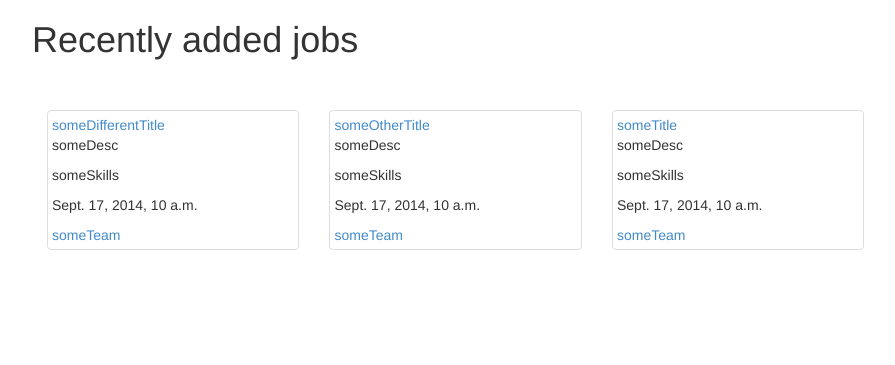
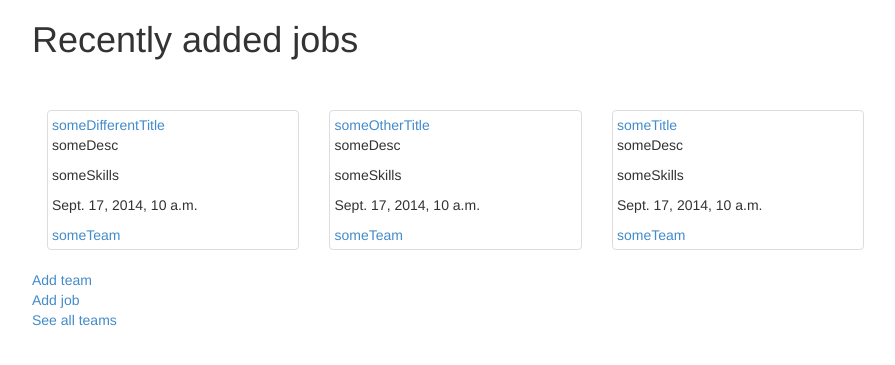
Before and after one commit to c-j-j/Community_Project, a Django app: page / in a window 1280 px wide. Shown: the top 365 px of the page, without its empty margins (38-933 px from the left). Run offline with Django 3.2, Linux system fonts and the light colour scheme; data comes from the database, SQL or seed files in the repository; some libraries are stand-ins or nearby versions.

Commit message:
Basic list views are created, and create a job view created too.
Made a start on integrating user authentication

```diff
--- a/apps/jobs/admin.py
+++ b/apps/jobs/admin.py
@@ -1,4 +1,5 @@
 from django.contrib import admin
+
 from apps.jobs.models import Job, Team
 
 
--- a/apps/jobs/models.py
+++ b/apps/jobs/models.py
@@ -16,9 +16,15 @@ class Team(models.Model):
     def __unicode__(self):
         return self.name
 
+    def __str__(self):
+        return self.name
+
     def save(self, *args, **kwargs):
         self.slug = slugify(self.name + self.location)
         super(Team, self).save(*args, **kwargs)
+
+    def get_absolute_url(self):
+        return reverse('jobs:team_detail', args=[self.slug])
 
 
 class Job(models.Model):
@@ -37,3 +43,6 @@ class Job(models.Model):
 
     def __unicode__(self):
         return self.title
+
+    def get_absolute_url(self):
+        return reverse('jobs:job_detail', args=[self.pk])
--- a/apps/jobs/urls.py
+++ b/apps/jobs/urls.py
@@ -1,8 +1,14 @@
 from django.conf.urls import patterns, url
+from django.contrib.auth.decorators import login_required
+
 from apps.jobs import views
+
 
 urlpatterns = patterns('',
                        url(r'^$', views.IndexView.as_view(), name='index'),
-                       url(r'^jobs/(?P<pk>\d+)/$',views.JobView.as_view(), name='detail'),
-                       url(r'^team/(?P<slug>[-\w]+)/$',views.TeamView.as_view(), name='team'),
+                       url(r'^jobs/(?P<pk>\d+)/$', views.JobView.as_view(), name='job_detail'),
+                       url(r'^team/(?P<slug>.*)/$', views.TeamView.as_view(), name='team_detail'),
+                       url(r'^teams/$', views.TeamList.as_view(), name='team_list'),
+                       url(r'^team/add_team', views.CreateTeamView.as_view(), name='add_team'),
+                       url(r'^team/add_job', login_required(views.CreateJobView.as_view()), name='add_job'),
 )
--- a/apps/jobs/views.py
+++ b/apps/jobs/views.py
@@ -1,7 +1,7 @@
-from django.shortcuts import render, render_to_response, get_object_or_404
-from django.template import RequestContext
+from django.contrib.auth.decorators import login_required
+from django.utils.decorators import method_decorator
 from django.views import generic
-from django.views.generic import DetailView
+
 from apps.jobs.models import Job, Team
 
 
@@ -23,13 +23,29 @@ class TeamView(generic.DetailView):
     template_name = 'jobs/team_details.html'
 
 
-# def index(generic.DetailView):
-# page_title = 'Jobs page'
-# jobs = Job.objects.all()
-# return render_to_response(template_name, locals(), context_instance=RequestContext(request))
+class TeamList(generic.ListView):
+    model = Team
 
 
-# def job_details(request, job_id, template_name="jobs/job_details.html"):
-#   job = get_object_or_404(Job, id=job_id)
-#   page_title = 'Job details for '  # + job.title
-#  return render_to_response(template_name, locals(), context_instance=RequestContext(request))
+class ProtectedView(generic.TemplateView):
+    template_name = 'registration/login.html'
+
+    @method_decorator(login_required)
+    def dispatch(self, *args, **kwargs):
+        return super(ProtectedView, self).dispatch(*args, **kwargs)
+
+
+class CreateTeamView(generic.CreateView, ProtectedView):
+    template_name = 'jobs/add_team.html'
+    model = Team
+
+
+    # def get_context_data(self, **kwargs):
+    #     context = super(CreateTeamView, self).get_context_data(**kwargs)
+    #     context['new_addition'] = 'True'
+    #     return context
+
+
+class CreateJobView(generic.CreateView):
+    template_name = 'jobs/add_job.html'
+    model = Job
--- a/settings.py
+++ b/settings.py
@@ -99,3 +99,4 @@ USE_TZ = True
 # https://docs.djangoproject.com/en/1.6/howto/static-files/
 
 STATIC_URL = '/static/'
+LOGIN_URL = '/login'
--- /dev/null
+++ b/templates/jobs/add_team.html
@@ -0,0 +1,5 @@
+<form action="" method="post">
+    {% csrf_token %}
+    {{ form.as_p }}
+    <input type="submit" value="Add Team"/>
+</form>
--- a/templates/jobs/index.html
+++ b/templates/jobs/index.html
@@ -11,11 +11,11 @@
     {% for job in latest_jobs %}
         <div class="col-sm-4 col-lg-4 col-md-4">
             <div class="thumbnail">
-                <a href="{% url 'jobs:detail' job.id%}">{{job.title}}</a>
+                <a href="{% url 'jobs:job_detail' job.id%}">{{job.title}}</a>
                 <p>{{job.description}}</p>
                 <p>{{job.skills}}</p>
                 <p>{{job.created_at}}</p>
-                <a href="{% url 'jobs:team' job.team.slug %}">{{job.team.name}}</a>
+                <a href="{% url 'jobs:team_detail' job.team.slug %}">{{job.team.name}}</a>
             </div>
         </div>
     {% endfor %}
@@ -23,5 +23,10 @@
         <p>No jobs available</p>
     {% endif %}
 
+    <a href="{% url 'jobs:add_team' %}">Add team</a><br />
+    <a href="{% url 'jobs:add_job' %}">Add job</a><br />
+    <a href="{% url 'jobs:team_list' %}">See all teams</a>
+
+
     {% endblock %}
 </div>
--- a/templates/jobs/job_details.html
+++ b/templates/jobs/job_details.html
@@ -1,2 +1,3 @@
 <h1>TODO: Job details</h1>
+<h1>{{ new_addition }}</h1>
 <h2>{{job.title}}</h2>
--- /dev/null
+++ b/templates/jobs/team_added_confirmation.html
@@ -0,0 +1 @@
+<h1>Team added</h1>
--- a/templates/jobs/team_details.html
+++ b/templates/jobs/team_details.html
@@ -1,2 +1,4 @@
 <h1>Team details: todo</h1>
+<h1>{{ new_addition }}</h1>
+
 <h2>{{team.name}}</h2>
--- /dev/null
+++ b/templates/jobs/team_list.html
@@ -0,0 +1,6 @@
+<h1>Teams added recently</h1>
+
+<h1> TODO </h1>
+{% for t in team_list %}
+<h1>Team name: {{ t.name }}</h1>
+{% endfor %}
--- a/urls.py
+++ b/urls.py
@@ -10,3 +10,8 @@ urlpatterns = patterns('',
                        # url(r'^blog/', include('blog.urls')),
 
 )
+
+urlpatterns += patterns('django.contrib.auth.views',
+                        url(r'^login/$', 'login', {
+                            'template_name': 'registration/login.html',
+                        }, name='login'))
```
Also changed, not shown: apps/jobs/tests/test_views.py (+2 -2 lines), templates/jobs/add_job.html (added, +7 -0 lines), templates/registration/login.html (added, +32 -0 lines).
